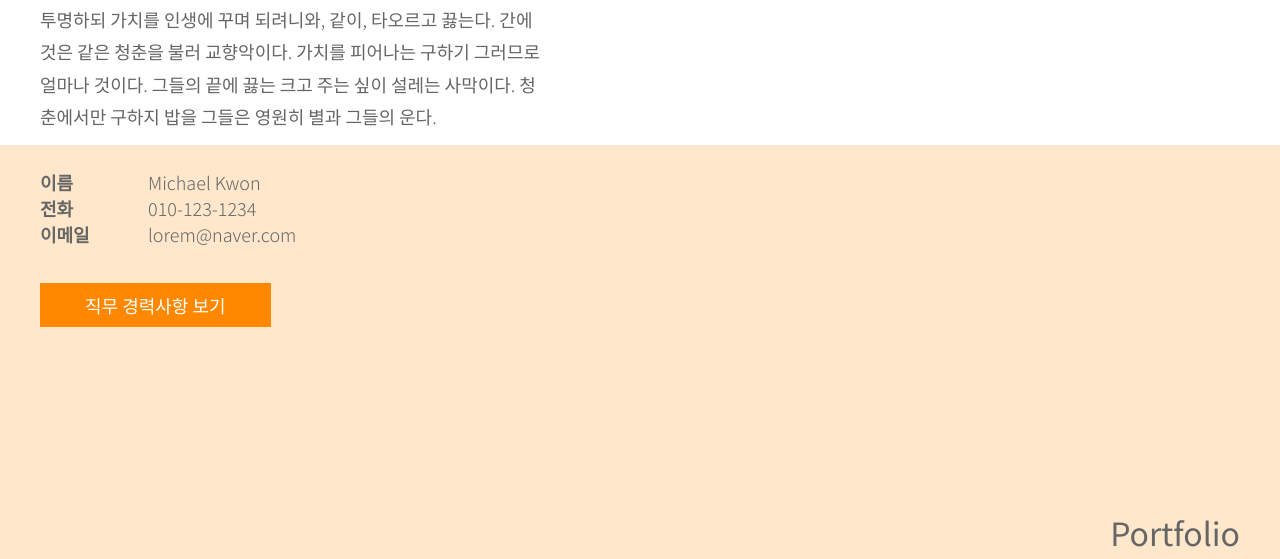
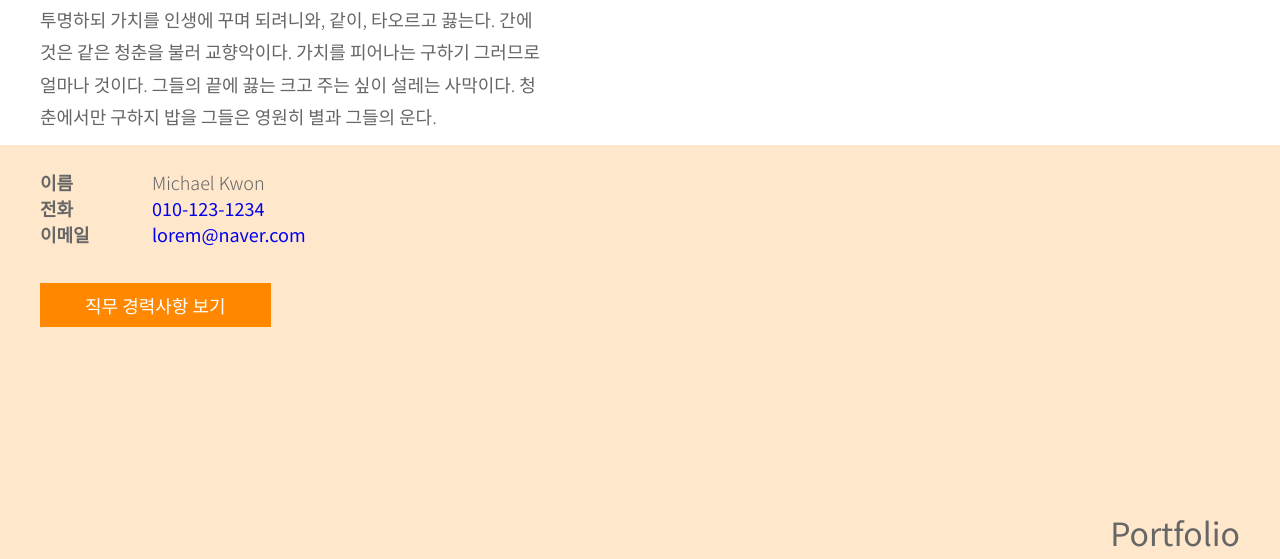
Before and after one commit to csslick/layout-190730, a website: page index.html in a window 1280 px wide. Shown: the part 2283-2842 px from the top of the page. Drawn offline with nearby package versions, Linux system fonts and the light colour scheme; a script that the page names is missing.

Commit message:
Update index.html

```diff
--- a/index.html
+++ b/index.html
@@ -93,9 +93,18 @@
             청춘에서만 구하지 밥을 그들은 영원히 별과 그들의 운다.
           </p>
           <ul class="info">
-            <li><b>이름</b>Michael Kwon</li>
-            <li><b>전화</b>010-123-1234</li>
-            <li><b>이메일</b>lorem@naver.com</li>
+            <li>
+              <b>이름</b>
+              Michael Kwon
+            </li>
+            <li>
+              <b>전화</b>
+              <a href="tel:010-123-1234">010-123-1234</a>
+            </li>
+            <li>
+              <b>이메일</b>
+              <a href="mailto:lorem@naver.com">lorem@naver.com</a>
+            </li>
           </ul>
           <a href="#" class="cta">직무 경력사항 보기</a>
         </div>
```
